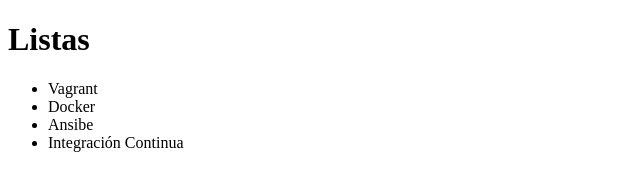
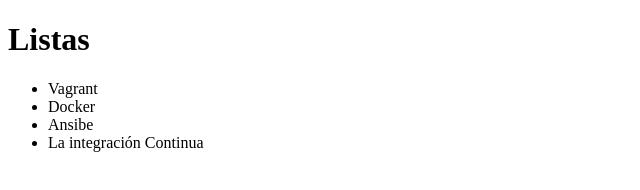
Before and after one commit to hasamenz/aluragit, a plain HTML site: page index.html in a window 1280 px wide. Shown: the full height of the page, 0-640 px from the left. Drawn offline with Linux system fonts and the light colour scheme.

Commit message:
modificando ultimo elemento de lista integracion

```diff
--- a/index.html
+++ b/index.html
@@ -13,7 +13,7 @@
         <li>Vagrant</li>
         <li>Docker</li>
         <li>Ansibe</li>
-        <li>Integración Continua</li>
+        <li> La integración Continua</li>
     </ul>
 
 </body>
```
